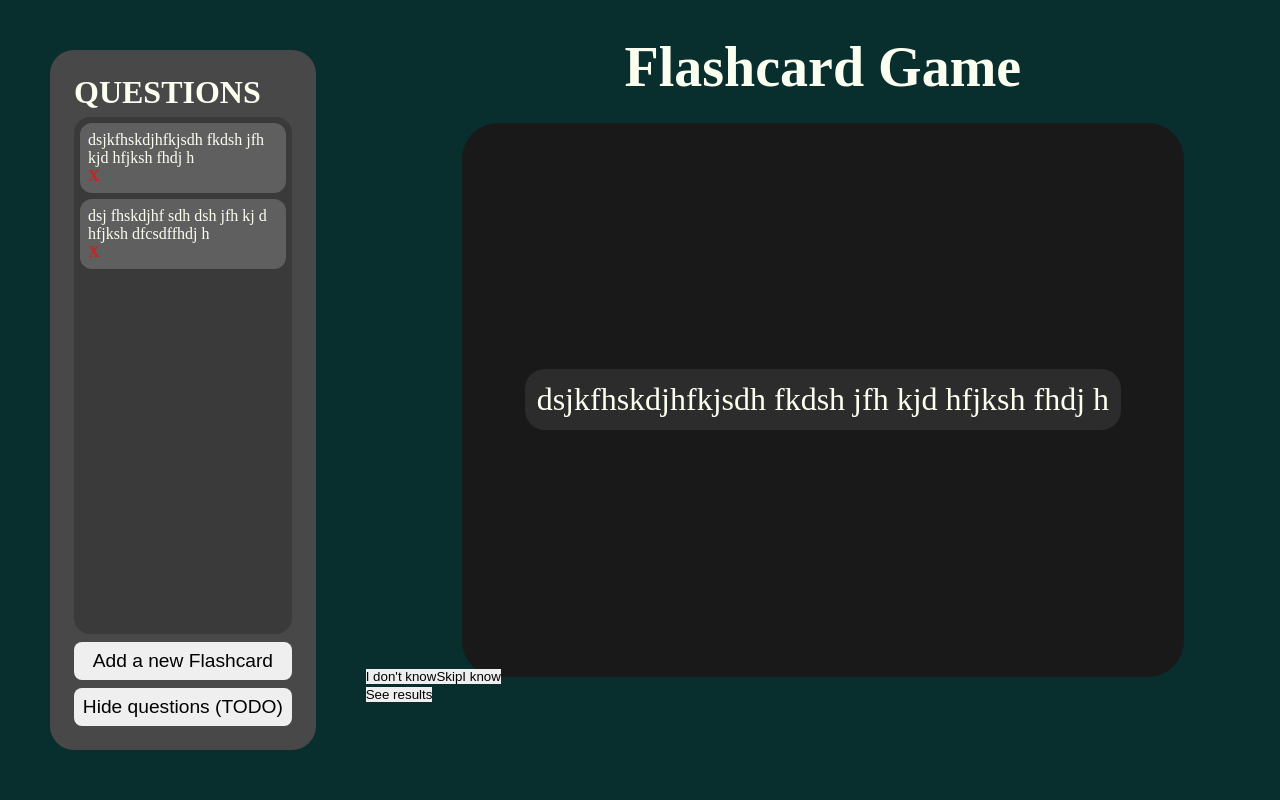
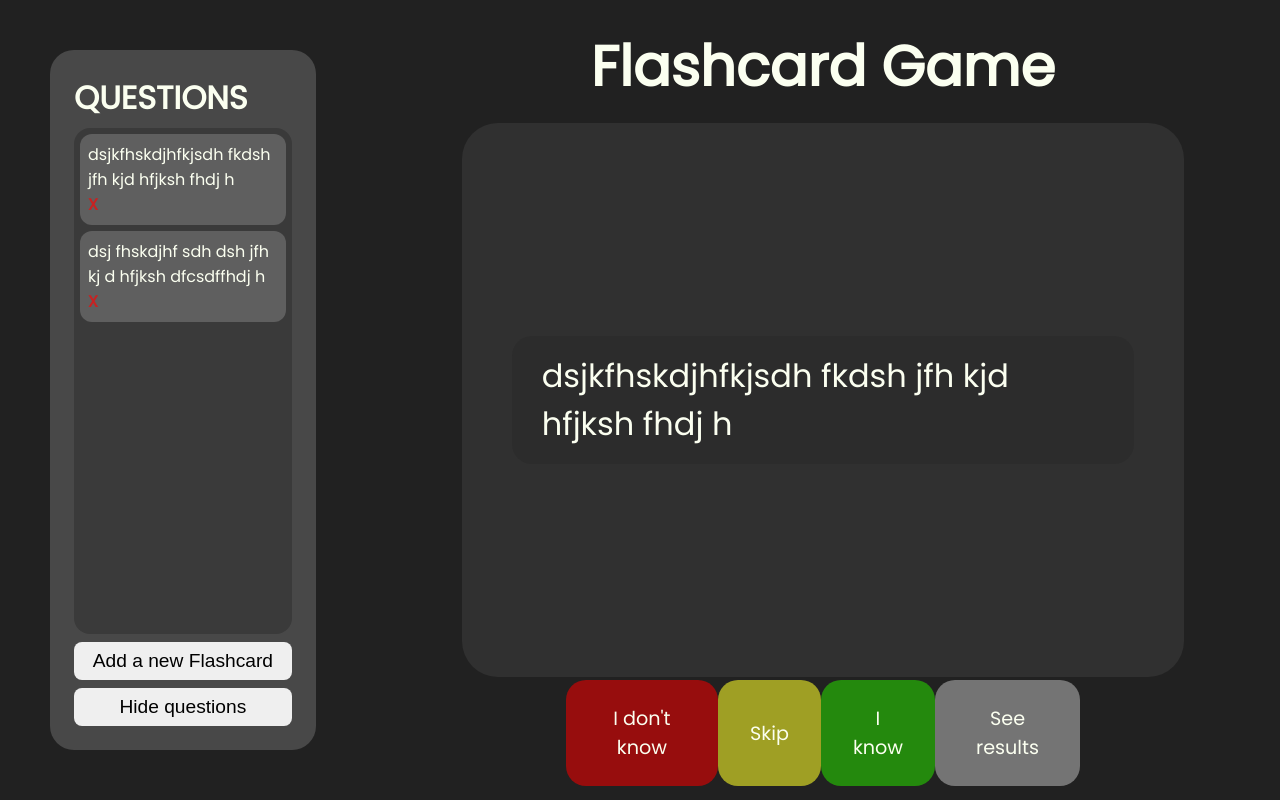
Before and after one commit to unNomeDaBM/Flashcard-WebApp, a Vue app: page / in a window 1280 px wide. Both pictures are taken after a click on the button "Start". Built offline with nearby package versions, Linux system fonts and the light colour scheme.

Commit message:
Buttons styled and HideQuestions button enabled

```diff
--- a/src/App.vue
+++ b/src/App.vue
@@ -80,6 +80,11 @@
 </script>
 
 <style>
+  @font-face{
+    font-family: Poppins-regular;
+    src: url("./Assets/Font/Poppins-Regular.ttf");
+  }
+
   *{
     margin: 0;
     border: 0;
@@ -89,9 +94,9 @@
   }
 
   body{
-    background-color: rgb(9, 46, 46);
+    background-color: rgb(33, 33, 33);
     color: rgb(251, 255, 240);
-
+    font-family: Poppins-regular, Verdana, Geneva, Tahoma, sans-serif;
     height: 100vh;
   }
 
@@ -123,4 +128,10 @@
     justify-self: center;
   }
 
+  .flashcard-buttons{
+    grid-column: 3 / 8;
+    grid-row: 6 / 7;
+    align-self: center;
+  }
+
 </style>
--- a/src/components/FlashcardButtons.vue
+++ b/src/components/FlashcardButtons.vue
@@ -33,6 +33,31 @@
     }
 </script>
 
-<style>
+<style scoped>
+    .container{
+        display: flex;
+        justify-content: space-between;
+        margin: 0 200px;
+    }
 
+    button{
+        padding: 24px 32px;
+        border-radius: 20px;
+        font-size: 1.2rem;
+        color: inherit;
+        font-family: inherit;
+
+        &:nth-child(1){
+            background-color: rgb(151, 13, 13);
+        }
+        &:nth-child(2){
+            background-color: rgb(159, 159, 36);
+        }
+        &:nth-child(3){
+            background-color: rgb(36, 137, 13);
+        }
+        &:nth-child(4){
+            background-color: rgb(116, 116, 116);
+        }
+    }
 </style>
--- a/src/components/FlashcardDisplay.vue
+++ b/src/components/FlashcardDisplay.vue
@@ -39,7 +39,7 @@
         /* margin-top: 0;  */
         height: calc(76.66666vh - var(--margin)*2);
         width: calc(70.5svw - (var(--margin) + 60px)*2);
-        background-color: rgb(25, 25, 25);
+        background-color: rgb(48, 48, 48);
         border-radius: 36px;
 
         display: grid;
@@ -57,7 +57,7 @@
 
     p{
         font-size: 2rem;
-        padding: 12px;
+        padding: 16px 30px;
         background-color: rgb(44, 44, 44);
         border-radius: 20px;
     }
--- a/src/components/QuestionsList.vue
+++ b/src/components/QuestionsList.vue
@@ -10,7 +10,7 @@
 
         <ol>
             <li v-if="questions.length == 0" class="placeholderQuestion">Ancora nessuna domanda aggiunta...</li>
-            <li v-for="question in questions" :key="question.id">
+            <li v-for="question in questions" :key="question.id" :class="questionsVisibility    ">
                 {{ question.q }}
                 <br>
                 <span class="delete-x" @click="deleteFlash(question.id)">X</span>
@@ -20,8 +20,8 @@
         <button class="first" @click="popupVisibility = !popupVisibility">
             Add a new Flashcard
         </button>
-        <button @click="">
-            Hide questions (TODO)
+        <button @click="changeQuestionVisibility">
+            Hide questions
         </button>
     </div>
 
@@ -39,7 +39,7 @@
                 questions: [{q:"dsjkfhskdjhfkjsdh fkdsh jfh kjd hfjksh fhdj h", id: 0},
                             {q:"dsj fhskdjhf sdh dsh jfh kj d hfjksh dfcsdffhdj h", id: 1}
                 ],
-                hideQuestions: false,
+                questionsVisibility: "",
                 popupVisibility: false,
                 idCounter: 2,
             }
@@ -58,6 +58,13 @@
                         return;
                     }
                 })
+            },
+            changeQuestionVisibility(){
+                if (this.questionsVisibility == ""){
+                    this.questionsVisibility = "invisibleQuestion";
+                }else if (this.questionsVisibility == "invisibleQuestion"){
+                    this.questionsVisibility = "";
+                }
             }
         },
     }
@@ -119,6 +126,10 @@
         margin: 8px 0 0 0;
     }
 
+    .invisibleQuestion{
+        color: rgba(0, 0, 0, 0);
+    }
+
     ::-webkit-scrollbar {
         width: 5px;
     }
```
Also changed, not shown: src/Assets/Font/Poppins-Regular.ttf (added), 1 other file (tests, documents, lock files or other folders).
